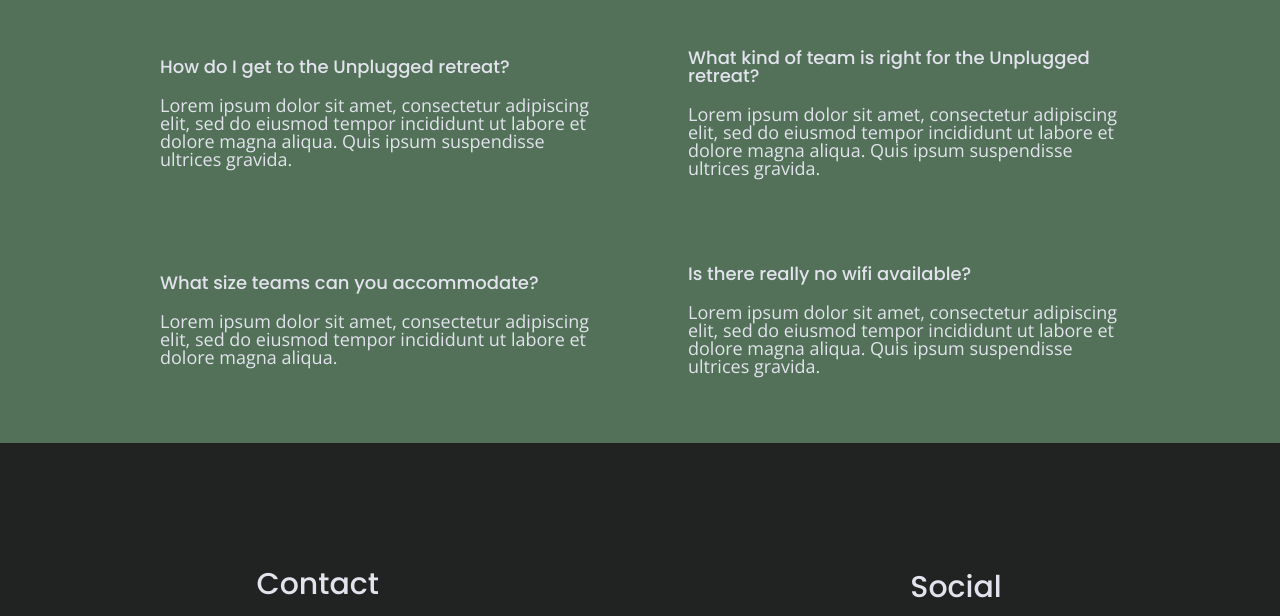
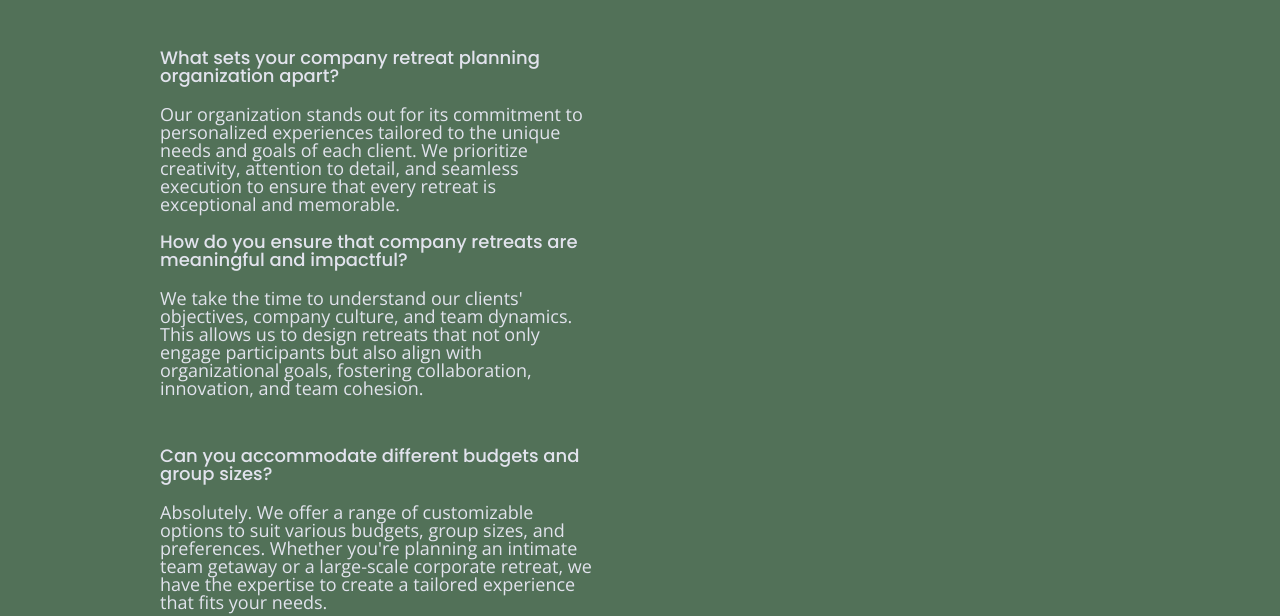
Before and after one commit to pkcnj/unplugged-retreat, a plain HTML site: page faq/index.html in a window 1280 px wide. Shown: the part 191-807 px from the top of the page. Drawn offline with nearby package versions, Linux system fonts and the light colour scheme.

Commit message:
Update index.html

```diff
--- a/faq/index.html
+++ b/faq/index.html
@@ -46,20 +46,20 @@
         <div class="content-wrapper">
             <h2>Frequently Asked Questions</h2>
             <div class="faq-content">
-                <h4>How do I get to the Unplugged retreat?</h4>
-                <p>Lorem ipsum dolor sit amet, consectetur adipiscing elit, sed do eiusmod tempor incididunt ut labore et dolore magna aliqua. Quis ipsum suspendisse ultrices gravida.</p>
+                <h4>What sets your company retreat planning organization apart?</h4>
+<p>Our organization stands out for its commitment to personalized experiences tailored to the unique needs and goals of each client.
+  We prioritize creativity, attention to detail, and seamless execution to ensure that every retreat is exceptional and memorable.</p>
+            <div class="faq-content">
+                <h4>How do you ensure that company retreats are meaningful and impactful?</h4>
+                <p>We take the time to understand our clients' objectives, company culture, and team dynamics. This allows us to design retreats that not only engage participants but also align with organizational goals, fostering collaboration, innovation, and team cohesion.</p>
             </div>
             <div class="faq-content">
-                <h4>What kind of team is right for the Unplugged retreat?</h4>
-                <p>Lorem ipsum dolor sit amet, consectetur adipiscing elit, sed do eiusmod tempor incididunt ut labore et dolore magna aliqua. Quis ipsum suspendisse ultrices gravida.</p>
+                <h4>Can you accommodate different budgets and group sizes?</h4>
+                <p>Absolutely. We offer a range of customizable options to suit various budgets, group sizes, and preferences. Whether you're planning an intimate team getaway or a large-scale corporate retreat, we have the expertise to create a tailored experience that fits your needs.</p>
             </div>
             <div class="faq-content">
-                <h4>What size teams can you accommodate?</h4>
-                <p>Lorem ipsum dolor sit amet, consectetur adipiscing elit, sed do eiusmod tempor incididunt ut labore et dolore magna aliqua.</p>
-            </div>
-            <div class="faq-content">
-                <h4>Is there really no wifi available?</h4>
-                <p>Lorem ipsum dolor sit amet, consectetur adipiscing elit, sed do eiusmod tempor incididunt ut labore et dolore magna aliqua. Quis ipsum suspendisse ultrices gravida. </p>
+                <h4>How far in advance should we book our company retreat with your organization?</h4>
+                <p>We recommend reaching out to us as soon as you have a tentative date in mind. This allows us to secure the best venues, accommodations, and activities for your retreat and ensures that we have ample time to customize the experience to your specifications. However, we understand that sometimes plans need to be made on shorter notice, and we will do our best to accommodate your needs whenever possible.</p>
             </div>
         </div>
     </main>
```
